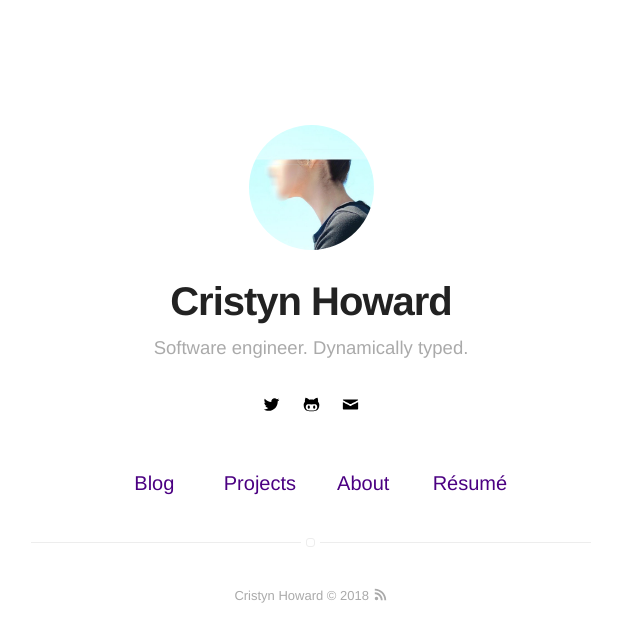
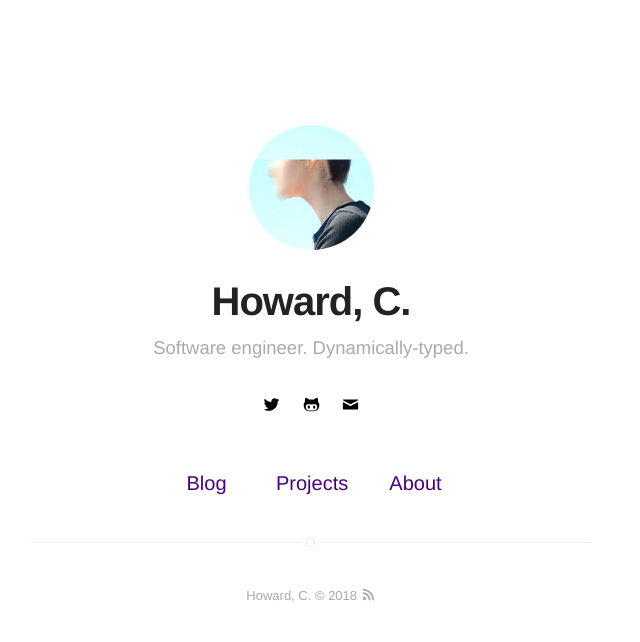
Before and after one commit to cristynhoward/cristynhoward.github.io, a Jekyll site: the page built from index.html, in a window 1280 px wide. Shown: the top 642 px of the page, without its empty margins (329-969 px from the left). Built offline with Jekyll 4.4.1, drawn with Linux system fonts in a browser that asks for light colours.

Commit message:
Update name & bio punctuation, removed dead resume link.

```diff
--- a/_config.yml
+++ b/_config.yml
@@ -1,6 +1,6 @@
 # main text of home
-name: Cristyn Howard
-bio: Software engineer. Dynamically typed.
+name: Howard, C.
+bio: Software engineer. Dynamically-typed.
 
 # twitter summary info
 description: Cristyn Howard's portfolio & blog.
@@ -12,7 +12,7 @@ picture: assets/images/profile.jpg
 
 # If you want to include your resume, set to true
 # and specify source (external or local).
-resume: true
+resume: false
 resume-external: false
 resume-url: assets/CristynHowardResume.pdf
 
@@ -55,8 +55,8 @@ email: cristyn.howard@mail.utoronto.ca
 
 authors:
     cristynhoward:
-        name: Cristyn Howard
-        bio: software engineer; dynamically typed
+        name: Howard, C.
+        bio: Software engineer. Dynamically-typed.
         external-image: false
         picture: assets/images/profile.jpg
         twitter: cristynhoward
```
